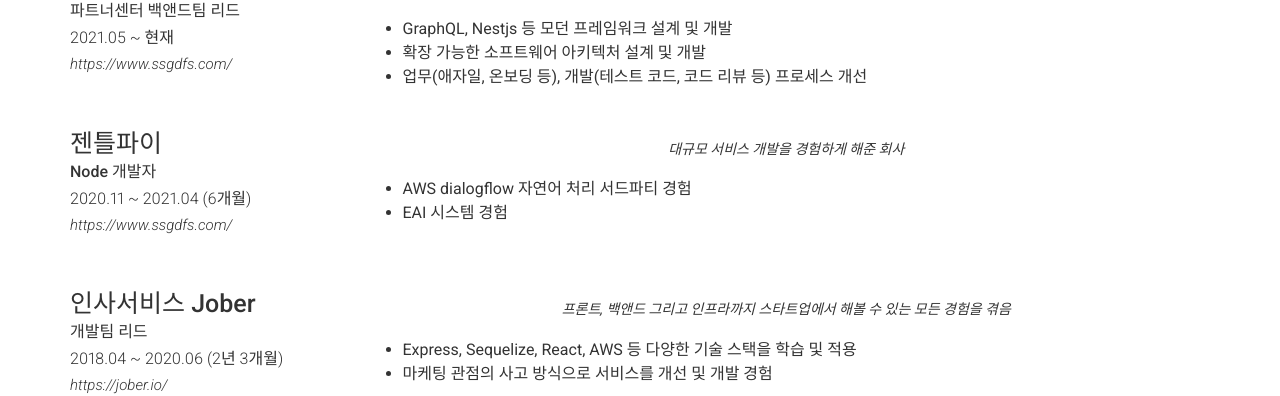
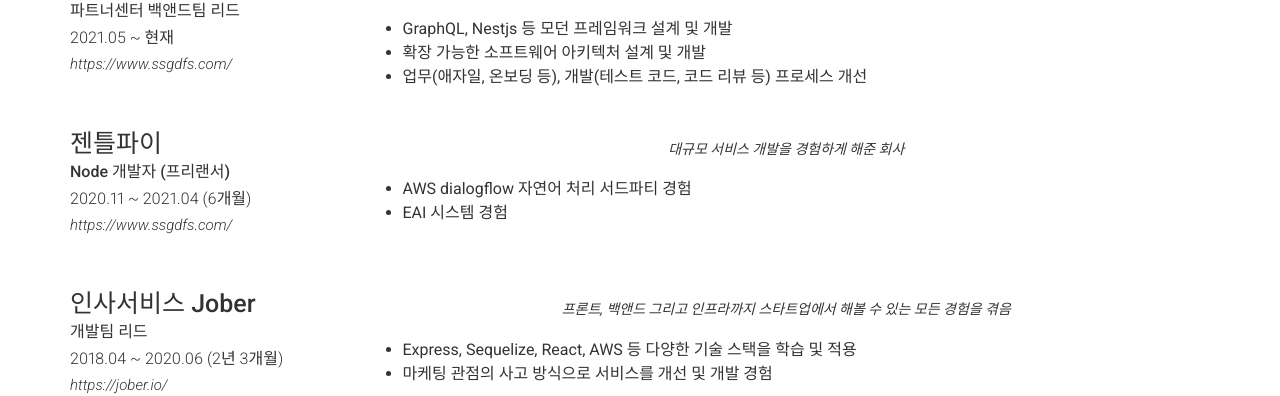
Before and after one commit to mystyle2006/mystyle2006.github.io, a Jekyll site: the page built from index.md, in a window 1280 px wide and 900 px high, scrolled down 609 px. Shown: the part 98-494 px from the top of the window. Built offline with Jekyll 4.4.1, drawn with Linux system fonts in a browser that asks for light colours; nearby versions of some CDN libraries.

Commit message:
젠틀파이 sub_title 수정

```diff
--- a/_config.yml
+++ b/_config.yml
@@ -61,7 +61,7 @@ content:
 
       - layout: left
         title: 젠틀파이
-        sub_title: Node 개발자
+        sub_title: Node 개발자 (프리랜서)
         caption: 2020.11 ~ 2021.04 (6개월)
         link: https://www.ssgdfs.com/
         quote: >
```
